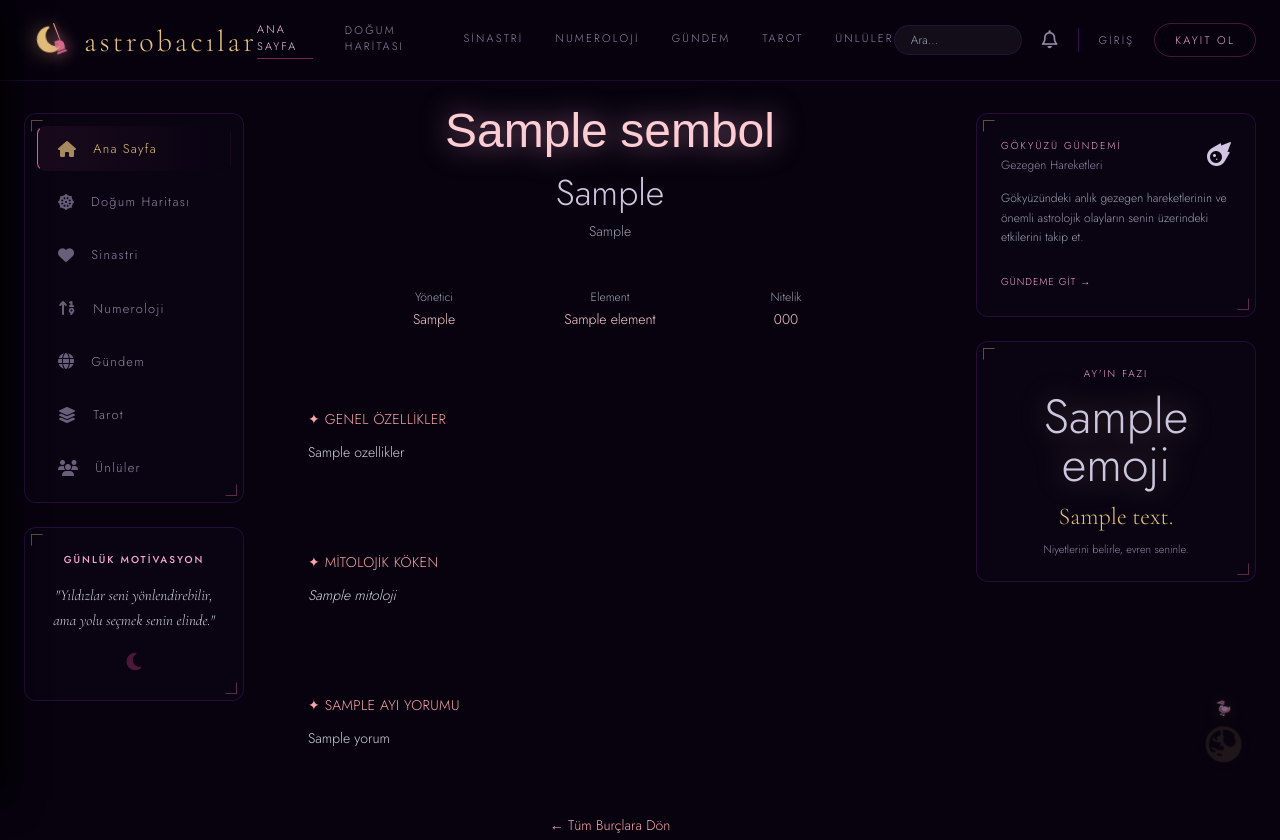
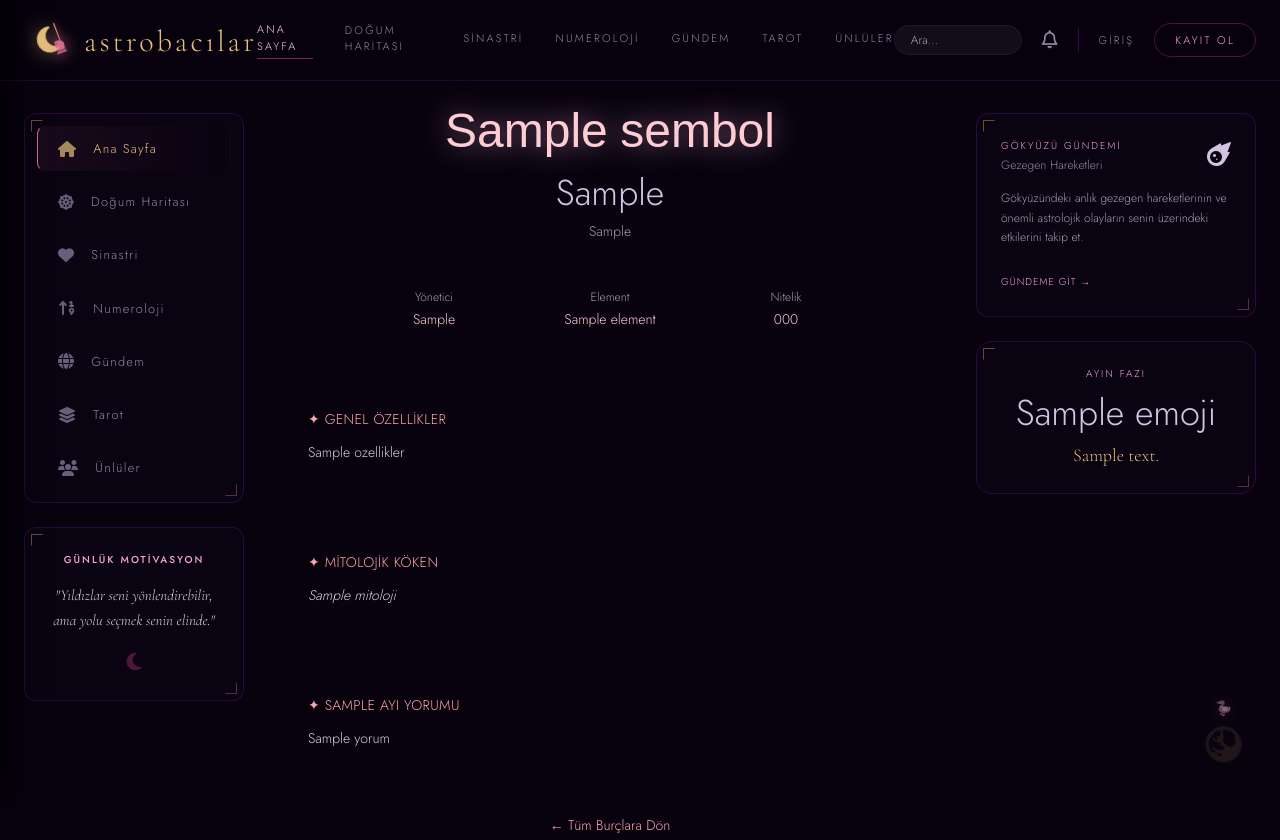
Before and after one commit to busraoren/astroloji_website, a Django app: template burcs/templates/burcs/detay.html in a window 1280 px wide. Shown: the top 840 px of the page. Run offline with Django 4.2, Linux system fonts and the light colour scheme; the template is opened without the code that fills it: most values are stand-ins (such as "Sample title", 1, 10 or a date in 2020); parts of the project's set-up code (start-up, migrations or seed data) failed here and were passed over; some libraries are stand-ins or nearby versions.

Commit message:
ay fazı görünümü düzenlendi.

```diff
--- a/burcs/templates/burcs/base.html
+++ b/burcs/templates/burcs/base.html
@@ -322,9 +322,8 @@
 
         <!-- SAĞ SIDEBAR -->
 <aside class="hidden xl:flex flex-col gap-6 sticky top-24 h-fit">
-            {% block sidebar %}
 
-            <!-- Sağ Kart 1: Gökyüzü Gündemi -->
+    <!-- Gökyüzü Gündemi -->
     <div class="card-line-art p-6 corner-marks">
         <div class="flex justify-between items-start mb-4">
             <div>
@@ -339,15 +338,15 @@
         <a href="{% url 'gundem_listesi' %}" class="text-[10px] tracking-widest text-pink-300 hover:text-gold transition uppercase">Gündeme Git →</a>
     </div>
 
-            <!-- Sağ Kart 2: Ay'ın Fazı -->
-            <div class="card-line-art p-6 corner-marks text-center relative overflow-hidden">
-                <p class="text-[10px] tracking-[0.2em] text-pink-300 uppercase mb-3">Ay'ın Fazı</p>
-                <div class="text-5xl mb-3 drop-shadow-[0_0_15px_rgba(229,192,123,0.4)] grayscale-[0.2] hue-rotate-[-10deg]">{{ ay_fazi.emoji }}</div>
-                <p class="font-serif-mystic text-2xl text-gold font-light mb-2">{{ ay_fazi.isim }}</p>
-                <p class="text-[11px] text-[#9486a8] font-light mt-2">Niyetlerini belirle, evren seninle.</p>
+    <!-- Ay'ın Fazı -->
+    <div class="card-line-art corner-marks rounded-2xl p-6 text-center">
+        <p class="text-[10px] tracking-[0.2em] text-pink-300 uppercase mb-3">Ayın Fazı</p>
+        <div class="text-4xl mb-2">{{ ay_fazi.emoji }}</div>
+        <p class="font-serif-mystic text-lg text-gold">{{ ay_fazi.isim }}</p>
     </div>
 
-            {% endblock %}
+    {% block sidebar %}{% endblock %}
+
 </aside>
 
     </div>
--- a/burcs/views.py
+++ b/burcs/views.py
@@ -28,9 +28,6 @@ def anasayfa(request):
         })
 
     aktif_gundem = anasayfa_icin_aktif_gundem()
-    gun_no = datetime.date.today().timetuple().tm_yday  # yılın kaçıncı günü
-    gunun_sozu = MOTIVASYON_SOZLERI[gun_no % len(MOTIVASYON_SOZLERI)]
-    ay_fazi = ay_fazini_hesapla()
 
     return render(request, 'burcs/anasayfa.html',
                   {'burclar': burclar, 'aktif_gundem': aktif_gundem,'ay_fazi': ay_fazi, 'gunun_sozu': gunun_sozu})
--- a/config/settings.py
+++ b/config/settings.py
@@ -78,6 +78,7 @@ TEMPLATES = [
                 'django.contrib.auth.context_processors.auth',
                 'django.contrib.messages.context_processors.messages',
                 'astro_gundem.context_processors.aktif_gundem_context',
+                'burcs.context_processors.global_widgetler',
             ],
         },
     },
```
Also changed, not shown: burcs/context_processors.py (added, +13 -0 lines). Lines whose indentation alone changed are shown as unchanged.
